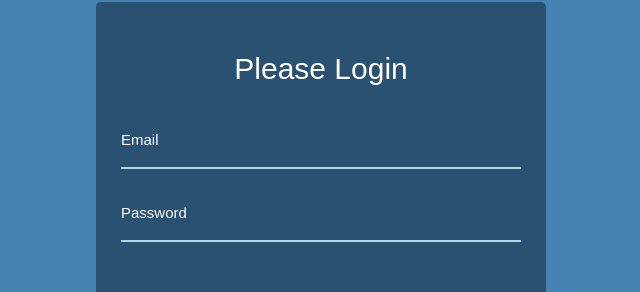
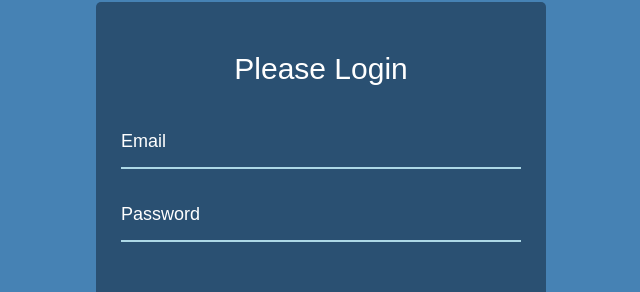
Before and after one commit to iampawannn/basicProjects, a plain HTML site: page formInput/index.html in a window 1280 px wide. Shown: the part 146-438 px from the top of the page, 319-959 px from the left. Drawn offline with Linux system fonts and the light colour scheme.

Commit message:
forminput

```diff
--- a/formInput/index.html
+++ b/formInput/index.html
@@ -13,11 +13,11 @@
         </header>
         <form action="">
             <div class="logPass">
-                <input type="text">
-                <label>Email</label>
+                <input type="text" placeholder="Email">
+                <!-- <label>Email</label> -->
             <div class="logPass">
-                <input class="password" type="password" required>
-                <label>Password</label>
+                <input class="password" placeholder="Password" type="password" required>
+                <!-- <label>Password</label> -->
             </div>
 
             <button class="login-button">Login</button>
--- a/formInput/style.css
+++ b/formInput/style.css
@@ -44,7 +44,9 @@ header {
     border-bottom-color:lightblue ;
 
 }
-
+ input::placeholder {
+    color: white;
+ }
 
 
  .logPass label  {
```
